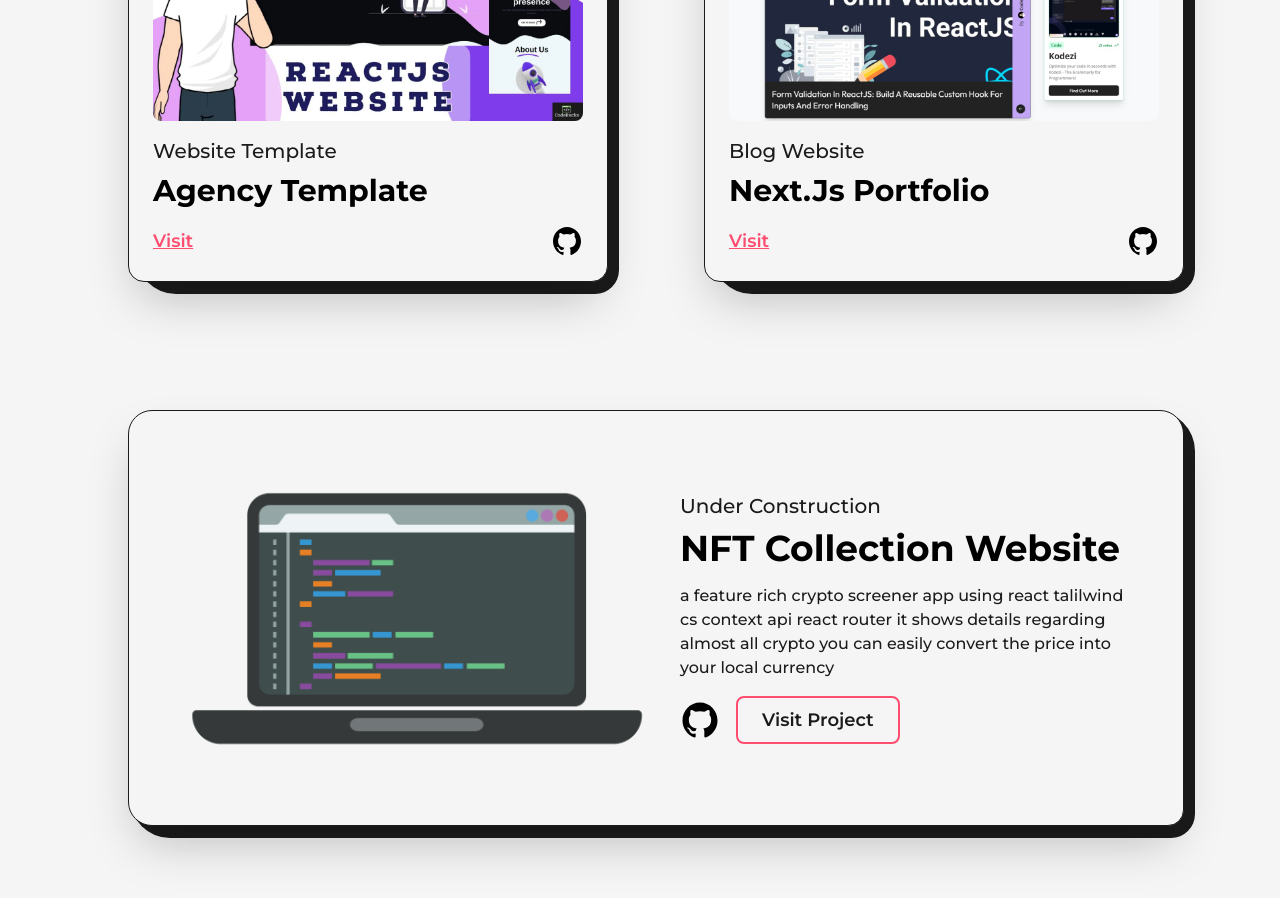
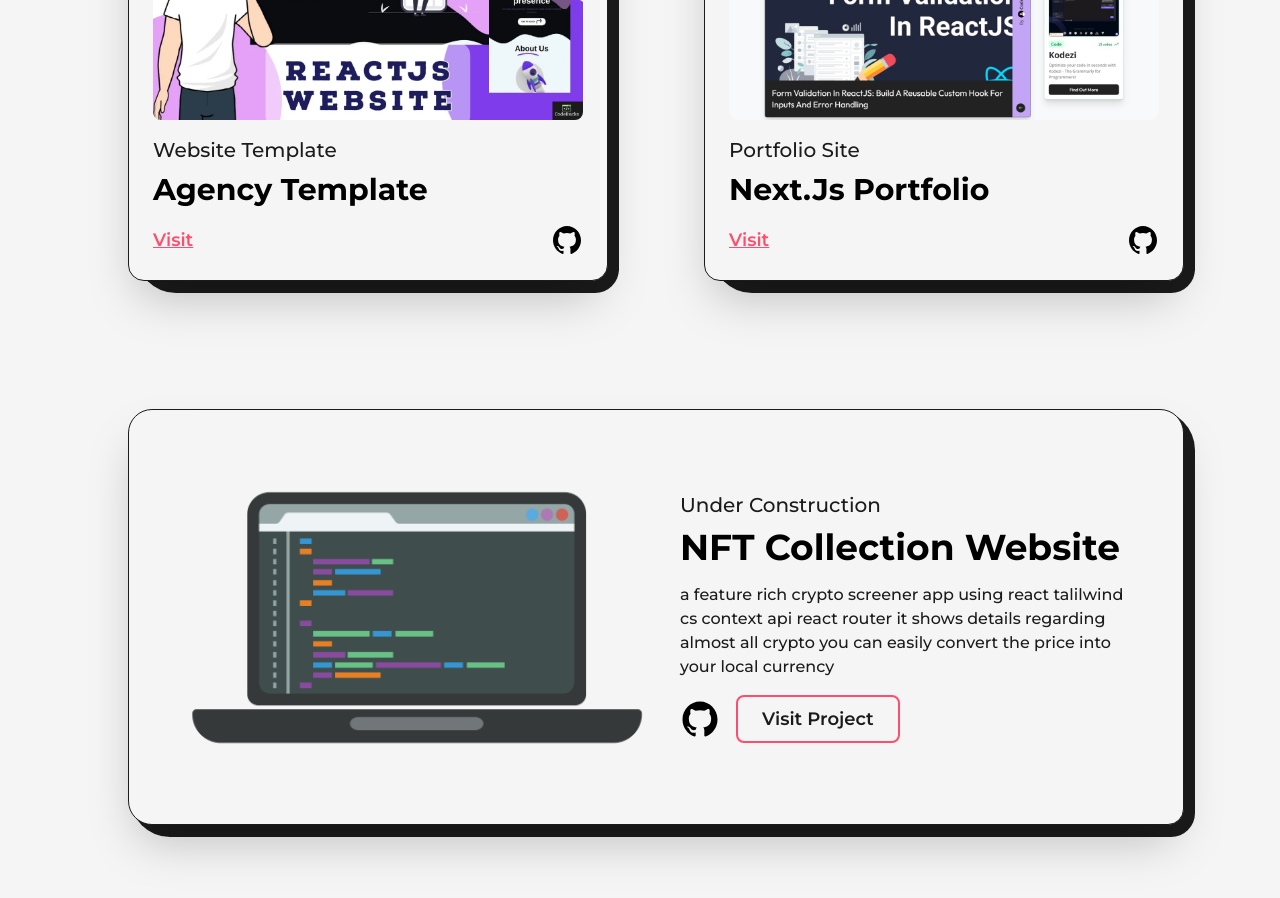
Before and after one commit to dimitry-roshchin/DimitryPortfolio, a Next.js app: page /projects in a window 1280 px wide. Shown: the part 1000-1898 px from the top of the page. Built offline with nearby package versions, Linux system fonts and the light colour scheme.

Commit message:
fix for dark mode screen sizing issue

```diff
--- a/src/components/NavBar.js
+++ b/src/components/NavBar.js
@@ -88,6 +88,13 @@ const handleClick = () => {
             whileTap={{scale:0.9}}
             className='w-6 ml-3'><LinkedInIcon/></motion.a>
 
+
+
+
+
+        </nav>
+
+        </div>
         <button
               onClick={()=> setMode(mode === "light" ? "dark" : "light")} className={`ml-4 flex items-center justify-center rounded-full p-1
                ${mode === "light" ? "bg-dark text-light" : "bg-light text-dark"} `}>
@@ -100,9 +107,6 @@ const handleClick = () => {
                     : <MoonIcon className={"fill-dark"}/>
                   }
               </button>
-
-        </nav>
-        </div>
 
         {
           isOpen ?
@@ -138,7 +142,7 @@ const handleClick = () => {
               className='w-6 ml-3 sm:mx-1'><LinkedInIcon/></motion.a>
 
               <button
-              onClick={()=> setMode(mode === "light" ? "dark" : "light")} className={`ml-4 flex items-center justify-center rounded-full p-1
+              onClick={()=> setMode(mode === "light" ? "dark" : "light")} className={`ml-4 flex lg:hidden items-center justify-center rounded-full p-1
                ${mode === "light" ? "bg-dark text-light" : "bg-light text-dark"} `}>
 
 
--- a/src/pages/projects.js
+++ b/src/pages/projects.js
@@ -150,7 +150,7 @@ const projects = () => {
       img={project3}
       link="/"
       github="https://github.com/dimitry-roshchin/DimitryPortfolio"
-      type="Blog Website"
+      type="Portfolio Site"
 
       />
     </div>
```
Lines whose indentation alone changed are shown as unchanged.
